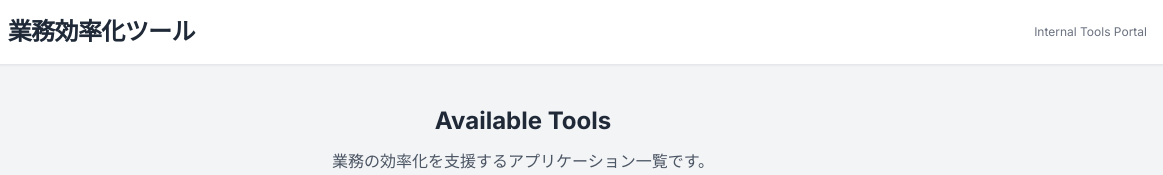
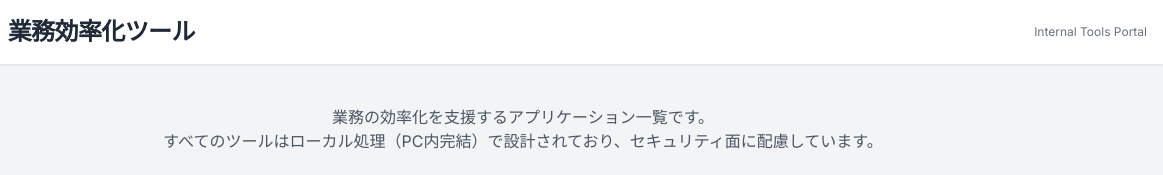
Before and after one commit to yueda-spec/Portal, a plain HTML site: page index.html in a window 1280 px wide. Shown: the top 175 px of the page, 117-1280 px from the left. Drawn offline with nearby package versions, Linux system fonts and the light colour scheme.

Commit message:
Update index.html

```diff
--- a/index.html
+++ b/index.html
@@ -39,7 +39,6 @@
     <main class="flex-grow container mx-auto px-4 py-10 max-w-5xl">
 
         <div class="text-center mb-10">
-            <h2 class="text-2xl font-bold mb-3 text-gray-800">Available Tools</h2>
             <p class="text-gray-600">業務の効率化を支援するアプリケーション一覧です。<br>すべてのツールはローカル処理（PC内完結）で設計されており、セキュリティ面に配慮しています。</p>
         </div>
 
```
